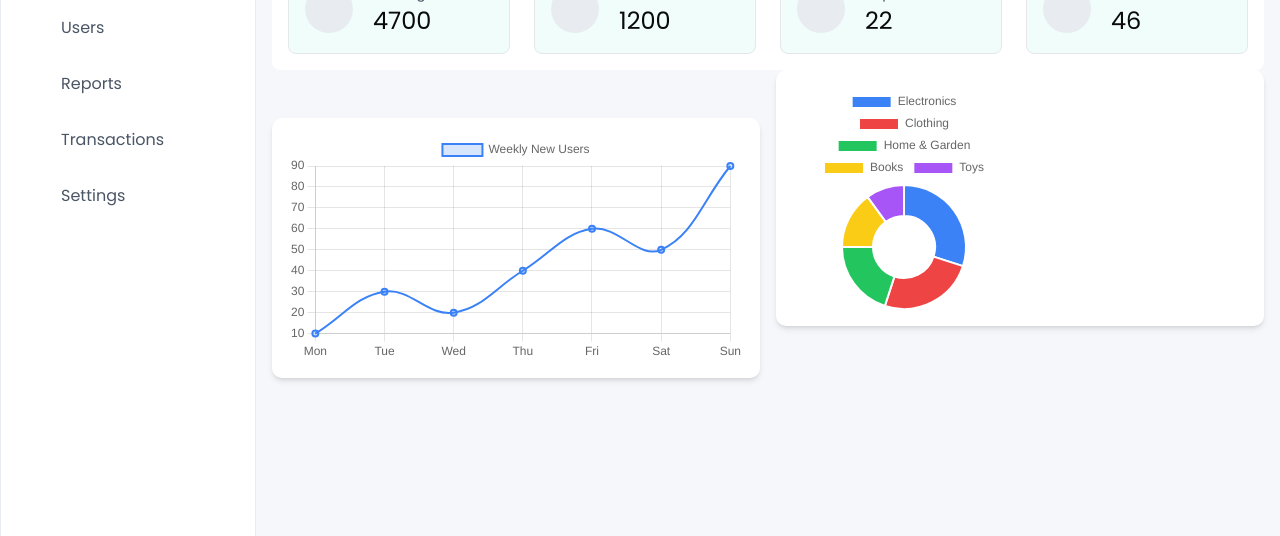
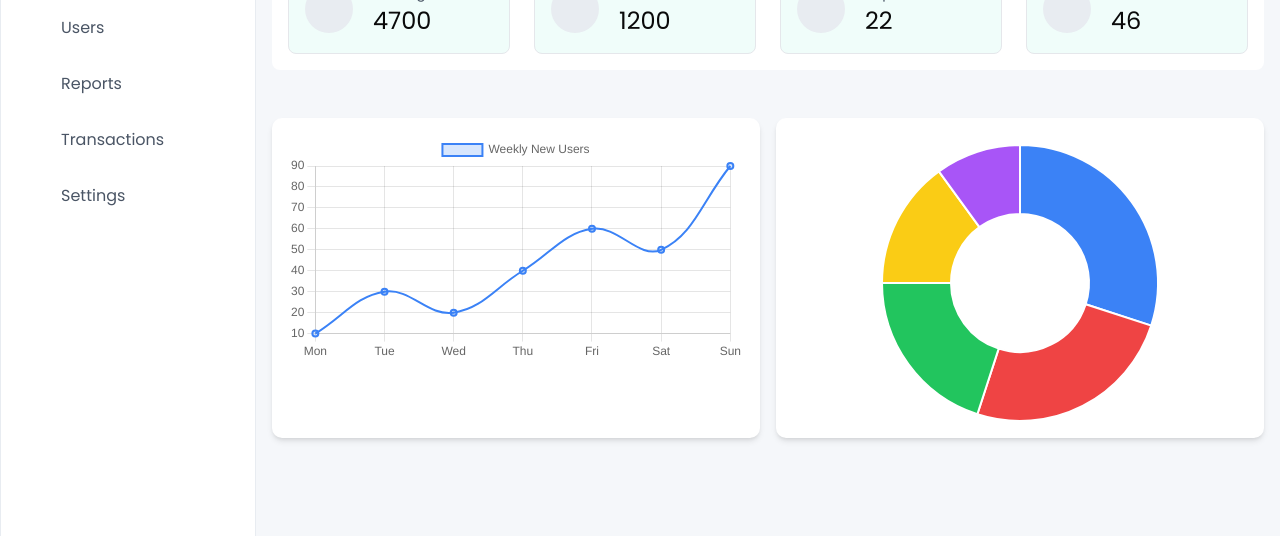
Before and after one commit to ranselorm/project-alpha, a React (Vite) app: page / in a window 1280 px wide. Shown: the part 141-677 px from the top of the page. Built offline with nearby package versions, Linux system fonts and the light colour scheme; some icons are missing.

Commit message:
Modify pie data

```diff
--- a/src/components/LineChart.tsx
+++ b/src/components/LineChart.tsx
@@ -52,7 +52,7 @@ const LineChart = ({ data, labels }: LineChartProps) => {
   //   };
 
   return (
-    <div className="w-full h-full p-4 bg-white shadow-md rounded-lg my-12">
+    <div className="w-full h-80 p-4 bg-white shadow-md rounded-lg my-12">
       <Line data={chartData} />
     </div>
   );
--- a/src/components/PieChart.tsx
+++ b/src/components/PieChart.tsx
@@ -5,13 +5,13 @@ import { Chart as ChartJS, ArcElement, Tooltip, Legend } from "chart.js";
 ChartJS.register(ArcElement, Tooltip, Legend);
 
 type PieChartProps = {
-  labels: string[];
+  //   labels: string[];
   data: number[];
 };
 
-const PieChart = ({ labels, data }: PieChartProps) => {
+const PieChart = ({ data }: PieChartProps) => {
   const chartData = {
-    labels,
+    // labels,
     datasets: [
       {
         label: "Dataset",
@@ -38,7 +38,7 @@ const PieChart = ({ labels, data }: PieChartProps) => {
   //   };
 
   return (
-    <div className="w-full h-64 p-4 bg-white shadow-md rounded-lg">
+    <div className="w-full h-80 p-4 flex items-center justify-center bg-white shadow-md rounded-lg">
       <Doughnut data={chartData} />
     </div>
   );
--- a/src/pages/Dashboard.tsx
+++ b/src/pages/Dashboard.tsx
@@ -34,21 +34,12 @@ const Dashboard = () => {
             />
           </div>
         </section>
-        <section className="flex gap-x-4">
+        <section className="flex gap-x-4 items-center justify-center">
           <LineChart
             labels={["Mon", "Tue", "Wed", "Thu", "Fri", "Sat", "Sun"]}
             data={[10, 30, 20, 40, 60, 50, 90]}
           />
-          <PieChart
-            labels={[
-              "Electronics",
-              "Clothing",
-              "Home & Garden",
-              "Books",
-              "Toys",
-            ]}
-            data={[30, 25, 20, 15, 10]}
-          />
+          <PieChart data={[30, 25, 20, 15, 10]} />
         </section>
       </div>
     </main>
```
